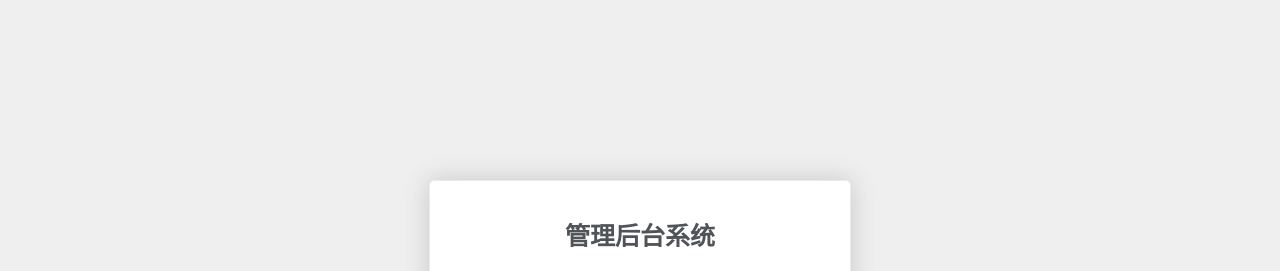
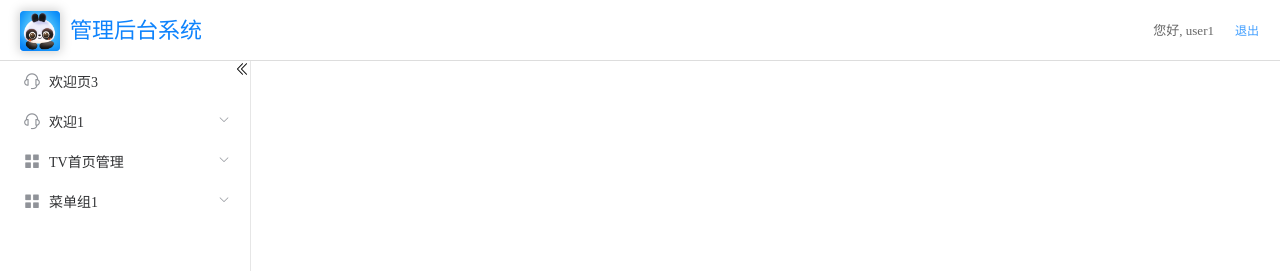
Before and after one commit to HomeEmail/element-superAdmin, a Vue app: page /wc in a window 1280 px wide. Before the commit this address led to /login. Shown: the top 271 px of the page. Built offline with nearby package versions, Linux system fonts and the light colour scheme.

Commit message:
无限极动态左边菜单导航

```diff
--- a/src/components/Home.vue
+++ b/src/components/Home.vue
@@ -14,49 +14,11 @@
 
   <div class="layoutCenter">
     <div class="asideBox" :style="asideBoxCss">
-      <el-menu @open="handleOpen" @close="handleClose" :router="true" :default-active="menuDefaultActive">
+      <el-menu @open="handleOpen" @close="handleClose" :router="true" :collapse="isCollapse" :default-active="menuDefaultActive">
+        <aside-menu-item :routes="routes"></aside-menu-item>
+      </el-menu>
 
-        <template v-for="(item,index) in routes">
-
-          <el-submenu v-if="!!!item.meta.hideAtAsideMenu&&!!item.children" :index="index+''" :key="index">
-            <template slot="title"><i :class="item.meta.icon" v-if="!!item.meta.icon"></i>{{item.meta.title}}</template>
-            <template v-for="(item2,index2) in item.children">
-              <el-menu-item v-if="!!!item2.meta.hideAtAsideMenu" :index="item2.path" :key="`index2-${index2}`">
-                <i :class="item2.meta.icon" v-if="!!item2.meta.icon"></i>
-                {{item2.meta.title}}
-              </el-menu-item>
-            </template>
-          </el-submenu>
-          <template v-else-if="!!item.meta.hideAtAsideMenu&&!!item.children">
-            <template v-for="(item3,index3) in item.children">
-              <el-menu-item v-if="!!!item3.meta.hideAtAsideMenu" :index="item3.path" :key="`index3-${index3}`">
-                <i :class="item3.meta.icon" v-if="!!item3.meta.icon"></i>
-                {{item3.meta.title}}
-              </el-menu-item>
-            </template>
-          </template>
-
-        </template>
-
-
-
-        <!-- <el-submenu index="1">
-          <template slot="title"><i class="el-icon-menu"></i>TV维护页面</template>
-
-          <el-menu-item index="/ZnHomeIndex/">Linux首页</el-menu-item>
-
-        </el-submenu>
-
-        <el-submenu index="2">
-          <template slot="title"><i class="el-icon-service"></i>媒资</template>
-          <el-menu-item-group>
-            <el-menu-item index="/test">
-              测试
-            </el-menu-item>
-          </el-menu-item-group>
-        </el-submenu> -->
-
-      </el-menu>
+      <div class="asideCollapseBtLine" @click="collapseBtClick"><i :class="isCollapse ? 'el-icon-d-arrow-right' : 'el-icon-d-arrow-left'"></i></div> <!-- el-icon-d-arrow-right -->
     </div>
     <div class="mainBox" :style="mainBoxCss">
       <router-view></router-view>
@@ -70,6 +32,8 @@
 
 <script>
   import routesConfig from '@/router/config.js';
+  import asideMenuItem from './asideMenuItem.vue';
+
   import {
     LogoutUrl
   } from "../js/url";
@@ -82,6 +46,7 @@
         menuDefaultActive: '', //'/ZnHomeIndex/ZnHomeAll'
         routes:routesConfig,
         asideWidth:250,
+        isCollapse: false,
       }
     },
     computed:{
@@ -92,26 +57,30 @@
       },
       mainBoxCss(){
         return {
-          paddingLeft:this.asideWidth+'px',
+          left:this.asideWidth+'px',
         };
       },
     },
+    components:{
+      asideMenuItem,
+    },
     methods:{
+      collapseBtClick(){
+        this.isCollapse=!this.isCollapse;
+        this.asideWidth=this.isCollapse?'64':'250';
+      },
+      handleOpen(key, keyPath) {
+        console.log(key, keyPath);
+      },
+      handleClose(key, keyPath) {
+        console.log(key, keyPath);
+      },
       handleExit(index, row) {
         //console.log(index, row);
         let _this=this;
 
 
       },
-      handleOpen(key,keyPath){
-        //console.log(key);
-        //console.log(keyPath);
-
-      },
-      handleClose(key,keyPath){
-        //console.log(key);
-        //console.log(keyPath);
-      }
     },
     watch:{
       '$route': function (to, from) {
@@ -136,7 +105,7 @@
 </script>
 
 
-<style>
+<style lang="less">
 
   html,body,.app,#app{
     margin: 0;
@@ -145,12 +114,45 @@
     overflow: hidden;
   }
 
-
+  .layoutPage .el-submenu .el-menu-item,.layoutPage .el-menu-item,.layoutPage .el-submenu__title,.layoutPage .el-submenu .el-submenu__title{
+    white-space: normal;
+    height: auto;
+    line-height: normal;
+    padding-top: 10px;
+    padding-bottom: 10px;
+  }
+  .layoutPage .el-menu--collapse {
+    .el-submenu .el-menu-item,.el-menu-item,.el-submenu__title,.el-submenu .el-submenu__title{
+      height: 56px;
+      line-height: 56px;
+      padding-top: 0px;
+      padding-bottom: 0px;
+      padding: 0px 20px;
+      white-space: nowrap;
+      .submenuTitle{
+        padding-left: 64px;
+      }
+    }
+    .el-submenu__icon-arrow {
+      right: 10px;
+      margin-top: -4px;
+    }
+  }
 
 </style>
 
 
 <style scoped >
+  .asideCollapseBtLine{
+    position: absolute;
+    right: 0px;
+    top: 0px;
+    cursor: pointer;
+  }
+
+  .el-submenu__title span{
+    line-height: 20px;
+  }
 
   .layoutPage{
     height: 100%;
@@ -183,9 +185,9 @@
   .mainBox{
     overflow:auto;
     height: 100%;
-    padding-left:200px;
+    left:200px;
     position: absolute;
-    left: 0px;
+    right: 0px;
     top:0px;
     z-index: 1;
   }
@@ -218,7 +220,6 @@
 
   .rightTopDiv {
     float: right;
-    display: inline-block;
     line-height: 60px;
     padding-right:20px;
   }
--- /dev/null
+++ b/src/components/asideMenuItem.vue
@@ -0,0 +1,52 @@
+<template>
+<div>
+  <template v-for="(item,index) in routes">
+
+    <el-submenu v-if="!!!item.meta.hideAtAsideMenu&&!!item.children&&item.children.length>0" :index="index+''" :key="index">
+      <template slot="title"><i :class="item.meta.icon" v-if="!!item.meta.icon"></i><span class="submenuTitle" slot="title">{{item.meta.title}}</span></template>
+      <template v-for="(item2,index2) in item.children">
+        <el-menu-item v-if="!!!item2.meta.hideAtAsideMenu&&(!!!item2.children||item2.children.length<=0)" :index="item2.path" :key="`index2-${index2}`">
+          <i :class="item2.meta.icon" v-if="!!item2.meta.icon"></i>
+          <span slot="title">{{item2.meta.title}}</span>
+        </el-menu-item>
+        <aside-menu-item v-else :routes="[item2]" :key="`item2-${index2}`"></aside-menu-item>
+      </template>
+    </el-submenu>
+    <template v-else-if="!!item.meta.hideAtAsideMenu&&!!item.children&&item.children.length>0">
+      <template v-for="(item3,index3) in item.children">
+        <el-menu-item v-if="!!!item3.meta.hideAtAsideMenu&&(!!!item3.children||item3.children.length<=0)" :index="item3.path" :key="`index3-${index3}`">
+          <i :class="item3.meta.icon" v-if="!!item3.meta.icon"></i>
+          <span slot="title">{{item3.meta.title}}</span>
+        </el-menu-item>
+        <aside-menu-item v-else :routes="[item3]" :key="`item3-${index3}`"></aside-menu-item>
+      </template>
+    </template>
+
+  </template>
+</div>
+</template>
+<script>
+export default {
+  name:'asideMenuItem',
+  props:{
+    routes:{
+      type:Array,
+      required:true,
+    },
+  },
+  data() {
+    return {
+
+    }
+  },
+  mounted() {
+
+  },
+  methods: {
+
+  },
+}
+</script>
+<style lang="less" scoped>
+
+</style>
--- /dev/null
+++ b/src/components/contentRouter.vue
@@ -0,0 +1,3 @@
+<template>
+  <router-view></router-view>
+</template>
--- a/src/router/config.js
+++ b/src/router/config.js
@@ -1,12 +1,16 @@
 
 import Home from '@/components/Home'
+import contentRouter from '@/components/contentRouter.vue'
 import NotFound from '@/view/404'
 
 export default [
   {
-    path: '/home',
+    path: '/wc',
     component: Home,//这有个router-view,孩子节点才生效
+    name:'wc',
     meta:{
+      title:'欢迎',
+      icon:'el-icon-service',
       hideAtAsideMenu:true,
       hideAtBreadcrumbsNav:true,
       needCache:true,
@@ -14,21 +18,54 @@ export default [
     },
     children: [
       {
-        path:'/welcome',
+        path:'/welcome3',
         component:()=>import('@/view/welcome'),
-        name:'welcome',
+        name:'welcome3',
         meta:{
-          title:'欢迎页',
+          title:'欢迎页3',
           icon:'el-icon-service',
+        },
+      },
+    ],
+  },
+  {
+    path: '/home1',
+    component: Home,//这有个router-view,孩子节点才生效
+    name:'home1',
+    meta:{
+      title:'欢迎1',
+      icon:'el-icon-service',
+      hideAtAsideMenu:false,
+      hideAtBreadcrumbsNav:true,
+      needCache:true,
+      hideAtTabNav:true,
+    },
+    children: [
+      {
+        path:'/welcome1',
+        component:()=>import('@/view/welcome'),
+        name:'welcome1',
+        meta:{
+          title:'欢迎页1',
+          //icon:'el-icon-service',
+        },
+      },
+      {
+        path:'/welcome2',
+        component:()=>import('@/view/welcome'),
+        name:'welcome2',
+        meta:{
+          title:'欢迎页2',
+          //icon:'el-icon-service',
         },
       },
     ],
   },
 
   {
-    path: '/home',
+    path: '/home2',
     component: Home,//这有个router-view,孩子节点才生效
-    name:'home',
+    name:'home2',
     meta:{
       title:'TV首页管理',
       icon:'el-icon-menu',
@@ -52,9 +89,9 @@ export default [
 
 
   {
-    path: '/home',
+    path: '/home3',
     component: Home,//这有个router-view,孩子节点才生效
-    name:'home',
+    name:'home3',
     meta:{
       title:'菜单组1',
       icon:'el-icon-menu',
@@ -65,7 +102,7 @@ export default [
         component:()=>import('@/view/test/test1'),
         name:'test1',
         meta:{
-          title:'测试页1',
+          title:'测试页1测试页1测试页1测试页1测试页1',
         },
       },
 
@@ -84,6 +121,26 @@ export default [
         meta:{
           title:'父子通讯demo',
         },
+      },
+      {
+        component:contentRouter,
+        path:'/contentRouter44',
+        name:'contentRouter44',
+        meta:{
+          title:'小学欧迪芬',
+          icon:'el-icon-service',
+        },
+        children: [
+          {
+            path:'/welcome4',
+            component:()=>import('@/view/welcome'),
+            name:'welcome4',
+            meta:{
+              title:'欢迎页4欢迎页4欢迎页4欢迎页4欢迎页4',
+              //icon:'el-icon-service',
+            },
+          },
+        ],
       },
     ]
   },
```
